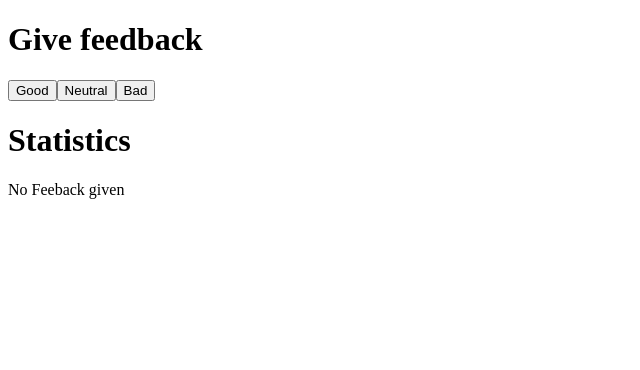
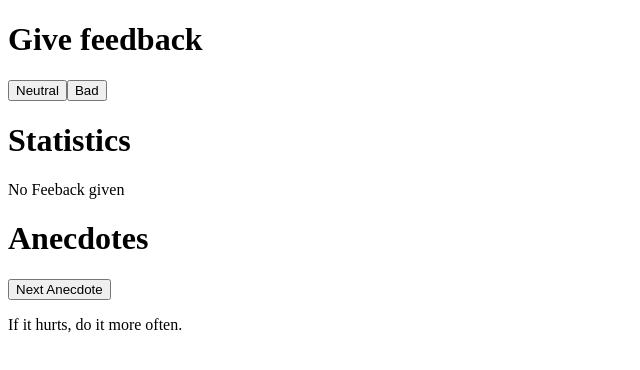
Before and after one commit to jortizWD/full-stack-open, a React (Vite) app in the folder part1/: page / in a window 1280 px wide. Shown: the top 370 px of the page, without its empty margins (0-640 px from the left). Built offline with nearby package versions, Linux system fonts and the light colour scheme.

Commit message:
fix(part1): Part 1.12

```diff
--- a/part1/src/App.jsx
+++ b/part1/src/App.jsx
@@ -7,7 +7,8 @@
 const StatisticLine = ({ text, value }) => {
   return (
     <tr>
-      <td>{text}</td> <td>{value}</td>
+      <td>{text}</td>
+      <td>{value}</td>
     </tr>
   );
 };
@@ -34,10 +35,25 @@
   const [neutral, setNeutral] = useState(0);
   const [bad, setBad] = useState(0);
 
+  const anecdotes = [
+    "If it hurts, do it more often.",
+    "Adding manpower to a late software project makes it later!",
+    "The first 90 percent of the code accounts for the first 10 percent of the development time...The remaining 10 percent of the code accounts for the other 90 percent of the development time.",
+    "Any fool can write code that a computer can understand. Good programmers write code that humans can understand.",
+    "Premature optimization is the root of all evil.",
+    "Debugging is twice as hard as writing the code in the first place. Therefore, if you write the code as cleverly as possible, you are, by definition, not smart enough to debug it.",
+    "Programming without an extremely heavy use of console.log is same as if a doctor would refuse to use x-rays or blood tests when diagnosing patients.",
+    "The only way to go fast, is to go well.",
+  ];
+  const [selected, setSelected] = useState(0);
+
+  const getAnecdote = () => {
+    setSelected(Math.round(Math.random() * (anecdotes.length - 1)));
+  };
+
   return (
     <div>
       <h1>Give feedback</h1>
-      <Button onClick={() => setGood(good + 1)}>Good</Button>
       <Button onClick={() => setNeutral(neutral + 1)}>Neutral</Button>
       <Button onClick={() => setBad(bad + 1)}>Bad</Button>
       <h1>Statistics</h1>
@@ -46,6 +62,9 @@
       ) : (
         <p>No Feeback given</p>
       )}
+      <h1>Anecdotes</h1>
+      <Button onClick={getAnecdote}>Next Anecdote</Button>
+      <p>{anecdotes[selected]}</p>
     </div>
   );
 };
```
